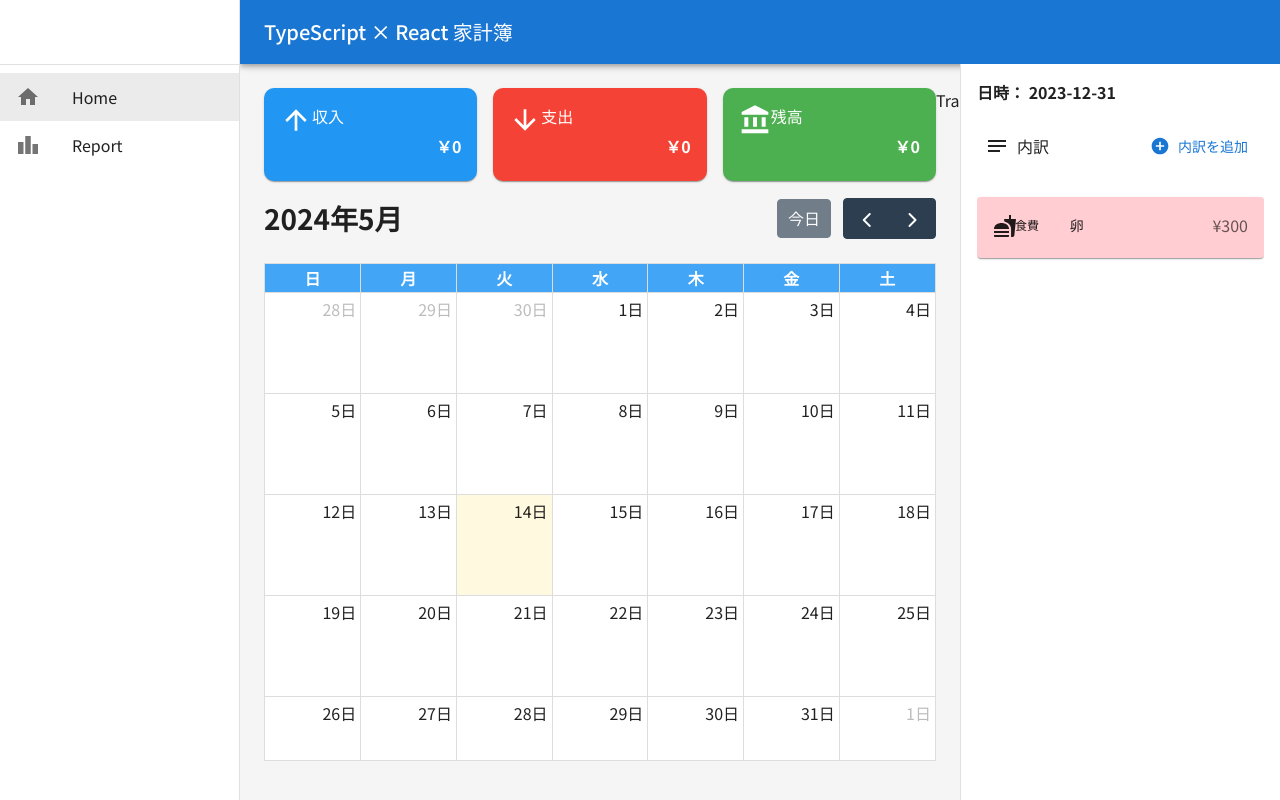
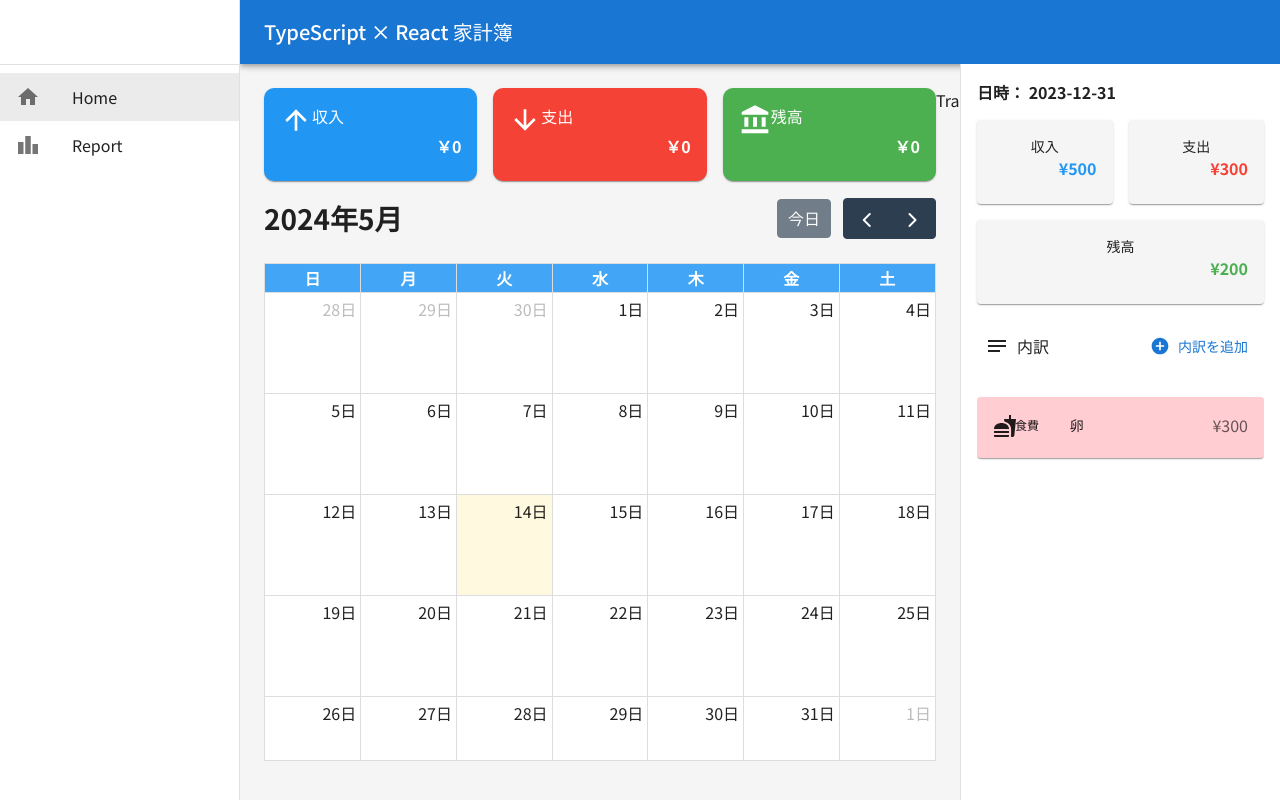
Before and after one commit to boon2187/household-app, a React (Create React App) app: page / in a window 1280 px wide. Built offline with nearby package versions, Linux system fonts and the light colour scheme; no server answers; the database is empty.

Commit message:
日付の下にDailySummaryを表示

```diff
--- a/src/components/TransactionMenu.tsx
+++ b/src/components/TransactionMenu.tsx
@@ -16,6 +16,7 @@
 import NotesIcon from "@mui/icons-material/Notes";
 import AddCircleIcon from "@mui/icons-material/AddCircle";
 import FastfoodIcon from "@mui/icons-material/Fastfood";
+import DailySummary from "./DailySummary";
 const TransactionMenu = () => {
   const menuDrawerWidth = 320;
   return (
@@ -35,6 +36,7 @@
     >
       <Stack sx={{ height: "100%" }} spacing={2}>
         <Typography fontWeight={"fontWeightBold"}>日時： 2023-12-31</Typography>
+        <DailySummary />
         {/* 内訳タイトル&内訳追加ボタン */}
         <Box
           sx={{
```
